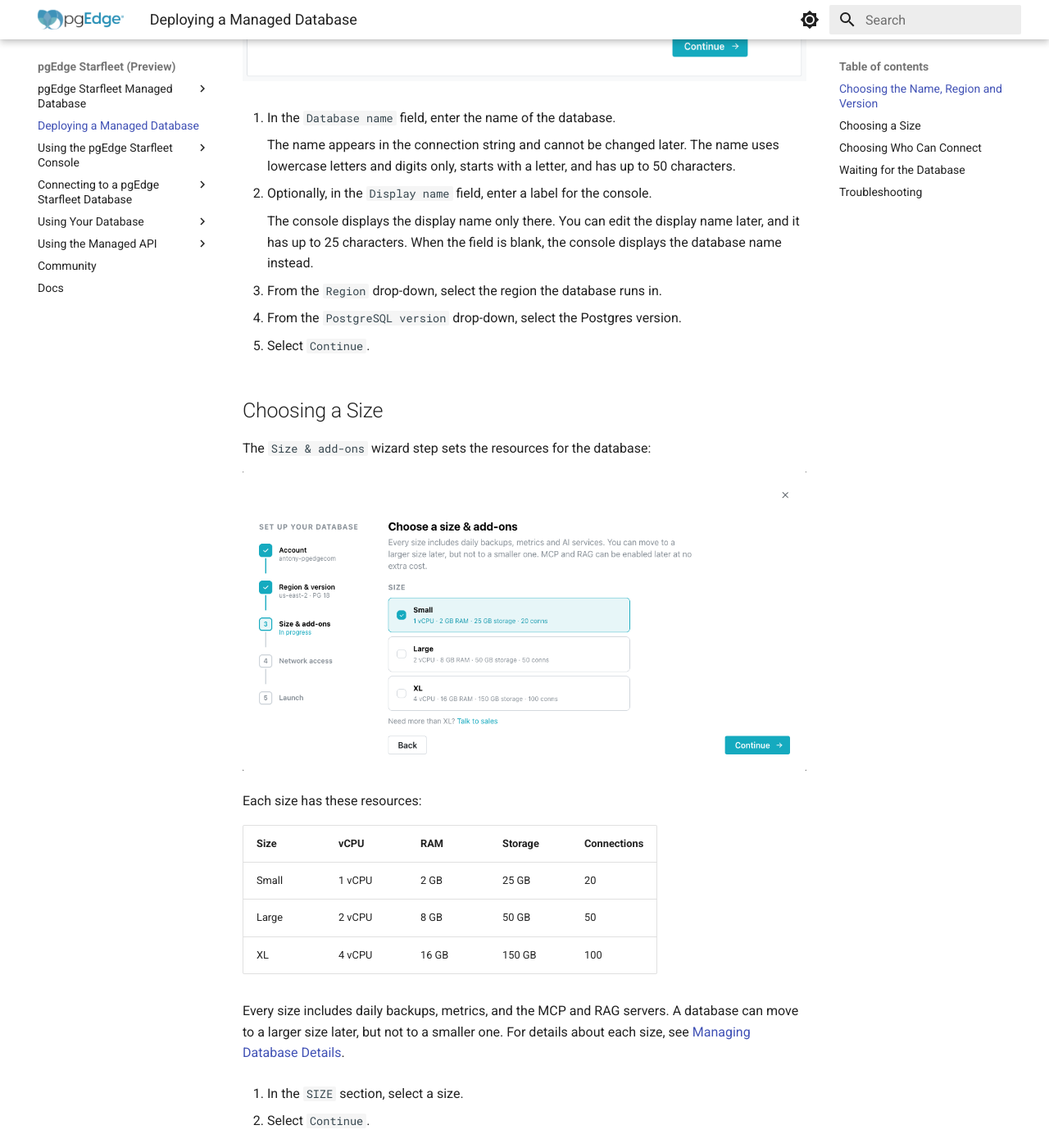
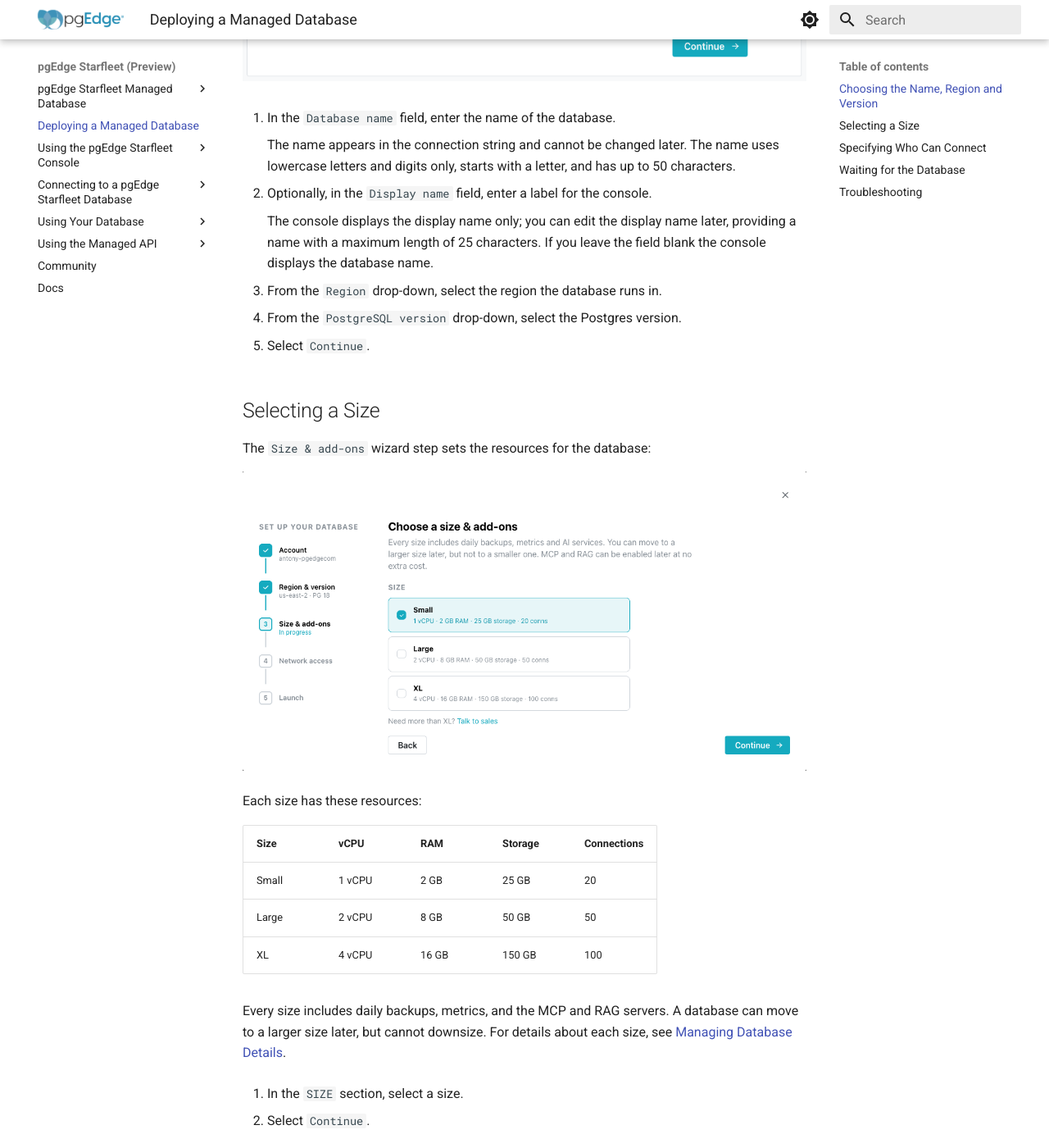
Before and after one commit to pgEdge/pgedge-starfleet-docs, an MkDocs documentation site: the page built from docs/managed/managed_creating_managed.md, in a window 1280 px wide and 1400 px high, scrolled down 1384 px. Shown: the whole window at 82% size. Built offline with MkDocs 1.6.1 and Material for MkDocs 9.7.7, drawn with Linux system fonts in a browser that asks for light colours; some of the changed text lies outside the part shown.

Commit message:
Polish deploy-wizard wording and headings
Tighten several sentences (display name, size upgrade, network
access, database-ready), add an Oxford comma, rename two headings
for clarity, and bold the error-message text in Troubleshooting for
scannability.

```diff
--- a/docs/managed/managed_creating_managed.md
+++ b/docs/managed/managed_creating_managed.md
@@ -29,9 +29,10 @@ changed after the database is created:
 2. Optionally, in the `Display name` field, enter a label for the
    console.
 
-    The console displays the display name only there. You can edit
-    the display name later, and it has up to 25 characters. When the
-    field is blank, the console displays the database name instead.
+    The console displays the display name only; you can edit the
+    display name later, providing a name with a maximum length of 25
+    characters. If you leave the field blank the console displays the
+    database name.
 
 3. From the `Region` drop-down, select the region the database runs in.
 
@@ -39,7 +40,7 @@ changed after the database is created:
 
 5. Select `Continue`.
 
-## Choosing a Size
+## Selecting a Size
 
 The `Size & add-ons` wizard step sets the resources for the database:
 
@@ -54,7 +55,7 @@ Each size has these resources:
 | XL | 4 vCPU | 16 GB | 150 GB | 100 |
 
 Every size includes daily backups, metrics, and the MCP and RAG servers.
-A database can move to a larger size later, but not to a smaller one.
+A database can move to a larger size later, but cannot downsize.
 For details about each size, see
 [Managing Database Details](using_database/managed_database_details.md).
 
@@ -62,7 +63,7 @@ For details about each size, see
 
 2. Select `Continue`.
 
-## Choosing Who Can Connect
+## Specifying Who Can Connect
 
 The `Network access` wizard step sets which IP ranges can connect to
 Postgres. A new database refuses every connection until its allowlist
@@ -77,12 +78,12 @@ has a range:
       selects `Allow my current IP address`, which adds that address,
       labeled `My laptop`.
     - `Deny everything for now` creates the database with no ranges, so
-      nothing can connect until you add one.
+      nothing can connect until you add a connection range.
 
 2. To admit another address or network, enter a label and an IP address
    or CIDR block under `Add another range`, then select `Add`.
 
-    Add a range for each server, CI runner or network that connects to
+    Add a range for each server, CI runner, or network that connects to
     the database.
 
 3. Select `Create database`.
@@ -102,11 +103,11 @@ the database is created:
 
 ![The Launch wizard step while the database is created](images/managed_deploy_three.png)
 
-When the database is ready, the console opens the database page, with
-its connection details. The database name is selected in the navigation
-pane.
+When the database is ready, the console opens to the database's page,
+displaying database configuration and connection details.
 
-The new database also appears on the Databases page:
+For ease of navigation, the database name is displayed in the
+left-pane's navigation tree, and on the `Databases` page.
 
 ![The new database pane on the Databases page](images/managed_database_page.png)
 
@@ -114,26 +115,26 @@ The new database also appears on the Databases page:
 
 The wizard displays a message when a step fails:
 
-- `Couldn't check billing status`, with the body text `We couldn't
-  confirm your billing status. Please retry before continuing.`,
-  and a `Retry` button.
+- **`Couldn't check billing status`**, with the body text `We
+  couldn't confirm your billing status. Please retry before
+  continuing.`, and a `Retry` button.
 
     The account requires a payment method before you can create a
     database; continuing past an unconfirmed billing status risks a
     refusal at the end of the wizard.
 
-- `Something went wrong`, with the body text `Unable to start
+- **`Something went wrong`**, with the body text `Unable to start
   checkout. Please try again.`, and a `Back` button.
 
     The payment step could not open a checkout session. If the API
     sends a message of its own, it replaces the body text.
 
-- `Confirmation failed`, with the body text `We couldn't confirm
+- **`Confirmation failed`**, with the body text `We couldn't confirm
   your payment method.`
 
     The panel also notes that the card may still have been saved, so
     check again in a moment before entering the card a second time.
 
-- `Couldn't create your database`, when the create request itself
+- **`Couldn't create your database`**, when the create request itself
   fails. The panel displays the reason, as well as `Try again` and
   `Back` buttons.
```
